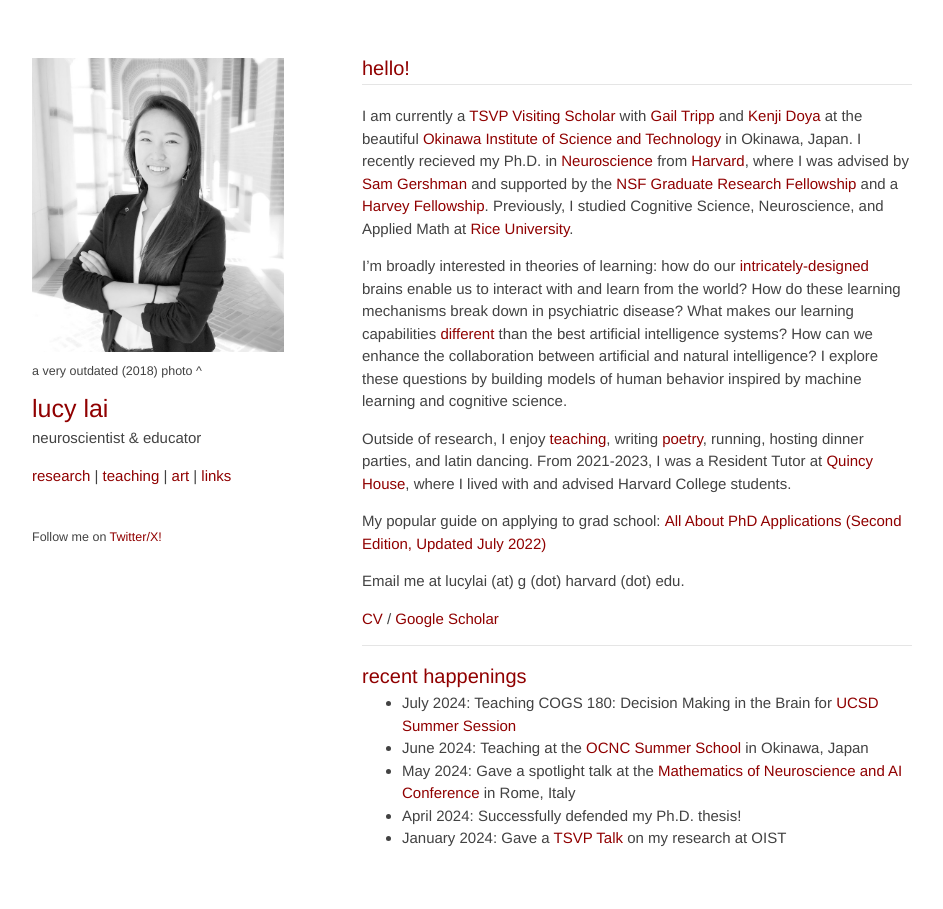
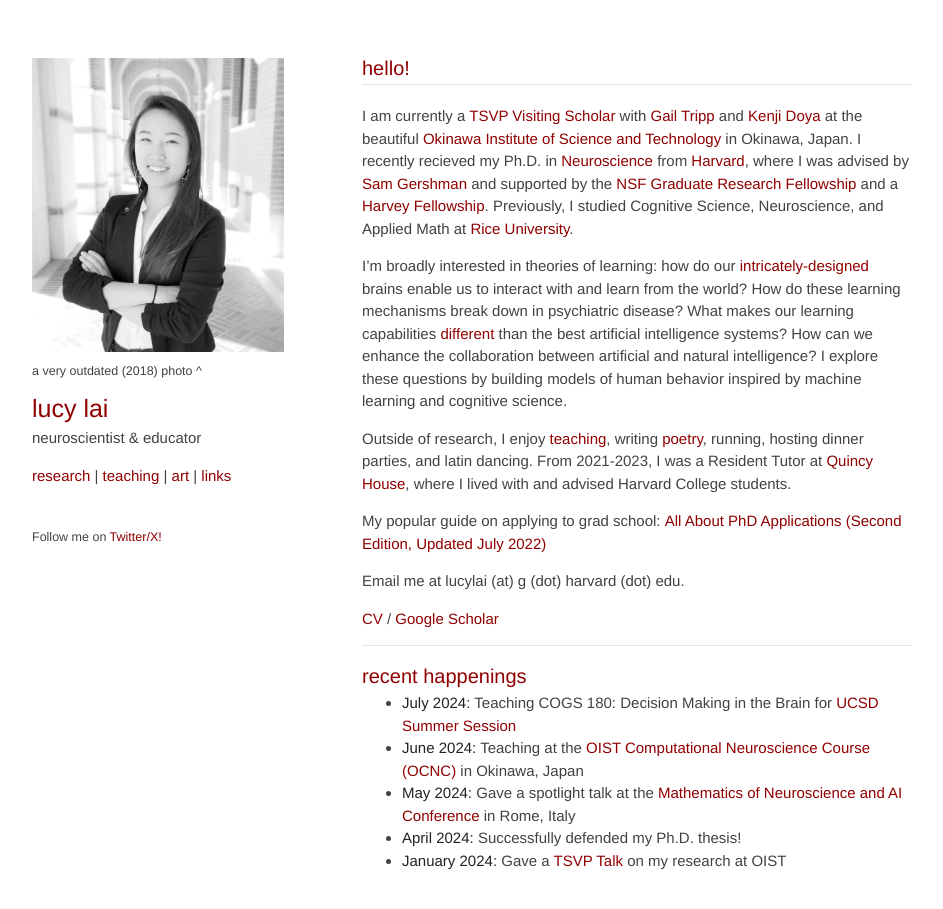
Before and after one commit to lucylai96/lucylai96.github.io, a Jekyll site: the page built from index.md, in a window 1280 px wide and 937 px high. Shown: the top 909 px of the window, without its empty margins (168-1111 px from the left). Built offline with Jekyll 4.4.1, drawn with Linux system fonts in a browser that asks for light colours; our own code applies the rules of GitHub Pages for plain Markdown files.

Commit message:
Update index.md

```diff
--- a/index.md
+++ b/index.md
@@ -15,8 +15,8 @@
 ***
 
 ## recent happenings
-* July 2024: Teaching COGS 180: Decision Making in the Brain for [UCSD Summer Session](https://summersession.ucsd.edu/)
-* June 2024: Teaching at the [OCNC Summer School](https://groups.oist.jp/ocnc) in Okinawa, Japan
-* May 2024: Gave a spotlight talk at the [Mathematics of Neuroscience and AI Conference](https://neuromonster.org/) in Rome, Italy
-* April 2024: Successfully defended my Ph.D. thesis!
-* January 2024: Gave a [TSVP Talk](https://www.youtube.com/watch?v=HRle-fddpYo) on my research at OIST
+* **July 2024:** Teaching COGS 180: Decision Making in the Brain for [UCSD Summer Session](https://summersession.ucsd.edu/)
+* **June 2024:** Teaching at the [OIST Computational Neuroscience Course (OCNC)](https://groups.oist.jp/ocnc) in Okinawa, Japan
+* **May 2024:** Gave a spotlight talk at the [Mathematics of Neuroscience and AI Conference](https://neuromonster.org/) in Rome, Italy
+* **April 2024:** Successfully defended my Ph.D. thesis!
+* **January 2024:** Gave a [TSVP Talk](https://www.youtube.com/watch?v=HRle-fddpYo) on my research at OIST
```
